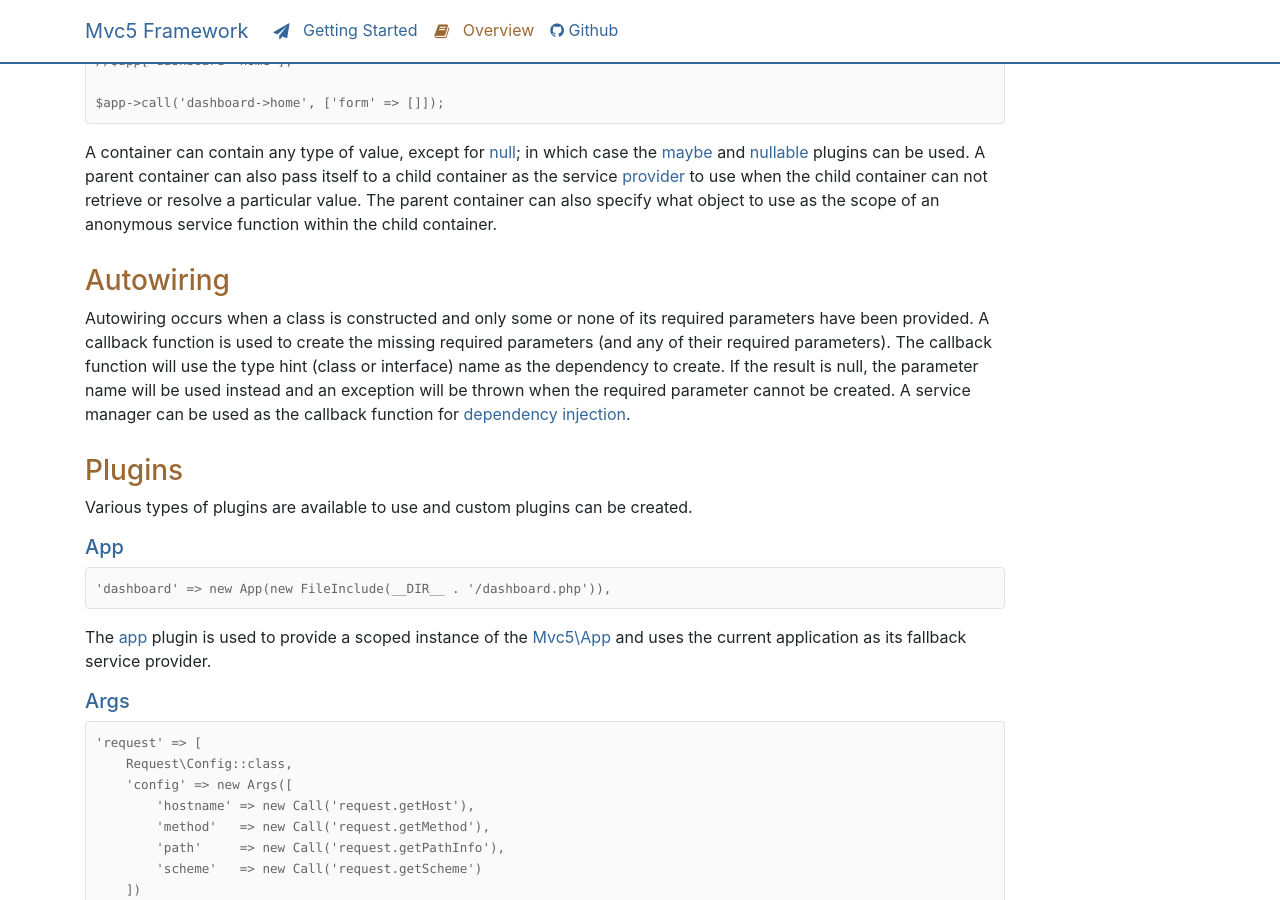
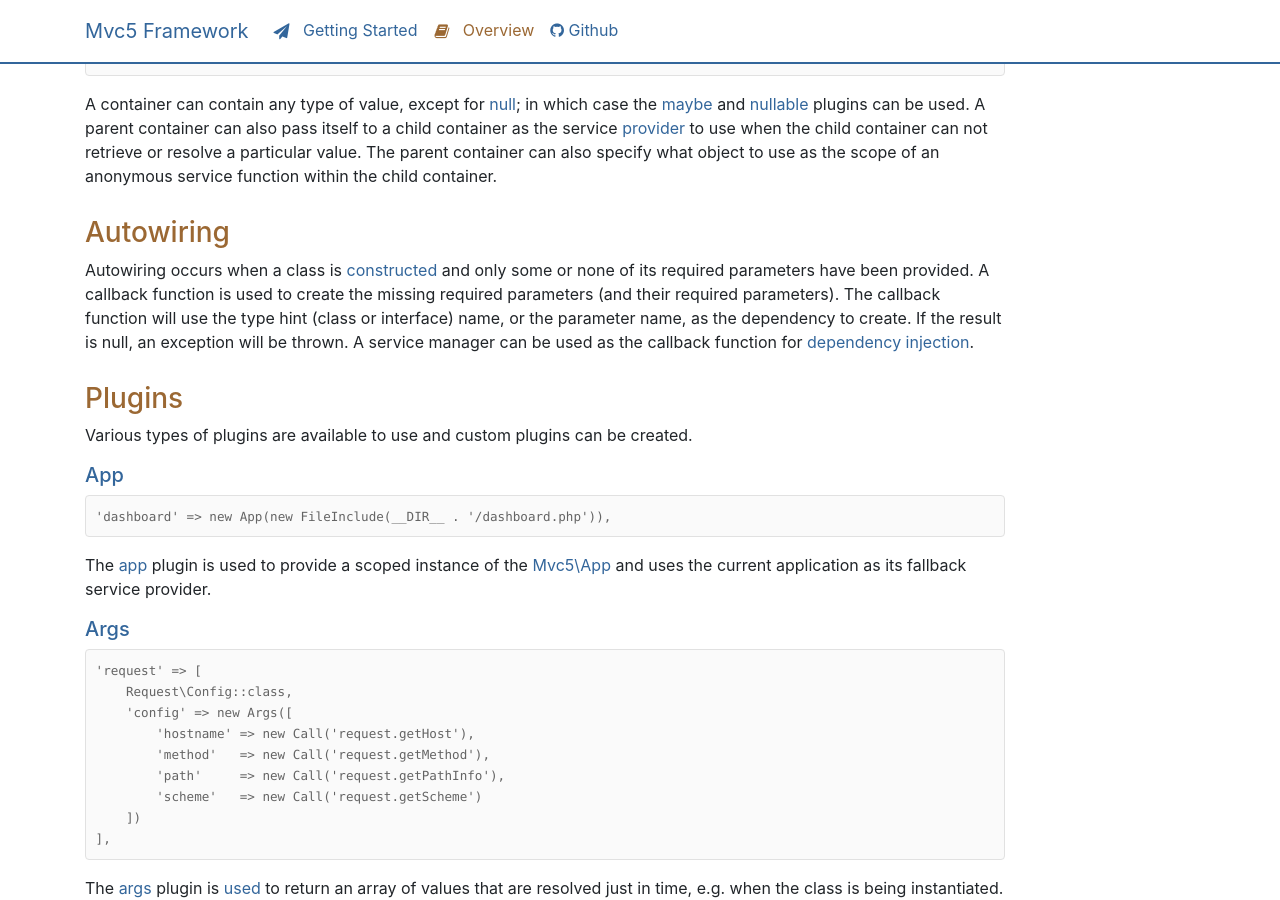
Before and after one commit to mvc5/mvc5.github.io, a Jekyll site: the page built from overview/index.md, in a window 1280 px wide and 900 px high, scrolled down 16743 px. Built offline with Jekyll 4.4.1, drawn with Linux system fonts in a browser that asks for light colours; nearby versions of some CDN libraries; some of the changed text lies outside the part shown.

Commit message:
tidy up (autowiring)

````diff
--- a/overview/autowiring.md
+++ b/overview/autowiring.md
@@ -1,2 +1,2 @@
 ### Autowiring
-Autowiring occurs when a class is constructed and only some or none of its required parameters have been provided. A callback function is used to create the missing required parameters (and any of their required parameters). The callback function will use the type hint (class or interface) name as the dependency to create. If the result is null, the parameter name will be used instead and an exception will be thrown when the required parameter cannot be created. A service manager can be used as the callback function for [dependency injection](#dependency-injection).
+Autowiring occurs when a class is [constructed](https://github.com/mvc5/mvc5/blob/master/src/Service/Builder.php#L35) and only some or none of its required parameters have been provided. A callback function is used to create the missing required parameters (and their required parameters). The callback function will use the type hint (class or interface) name, or the parameter name, as the dependency to create. If the result is null, an exception will be thrown. A service manager can be used as the callback function for [dependency injection](#dependency-injection).
--- a/overview/dependency-injection.md
+++ b/overview/dependency-injection.md
@@ -1,5 +1,5 @@
 ## Dependency Injection
-When a class object is [created](https://github.com/mvc5/mvc5/blob/master/src/Service/Builder.php#L34) and it can not be [autowired](#autowiring), then a service configuration is required. Different types of configurations can be used depending on the requirements of the class. These configurations can be either a string, an array, an anonymous function, a [resolvable](https://github.com/mvc5/mvc5/blob/master/src/Resolvable.php) [plugin](#plugins) or a real value.
+A service configuration can be either a string, an array, an anonymous function, a [resolvable](https://github.com/mvc5/mvc5/blob/master/src/Resolvable.php) [plugin](#plugins) or a real value.
 ```php
 [
     'home'          => Home\Controller::class,
````
